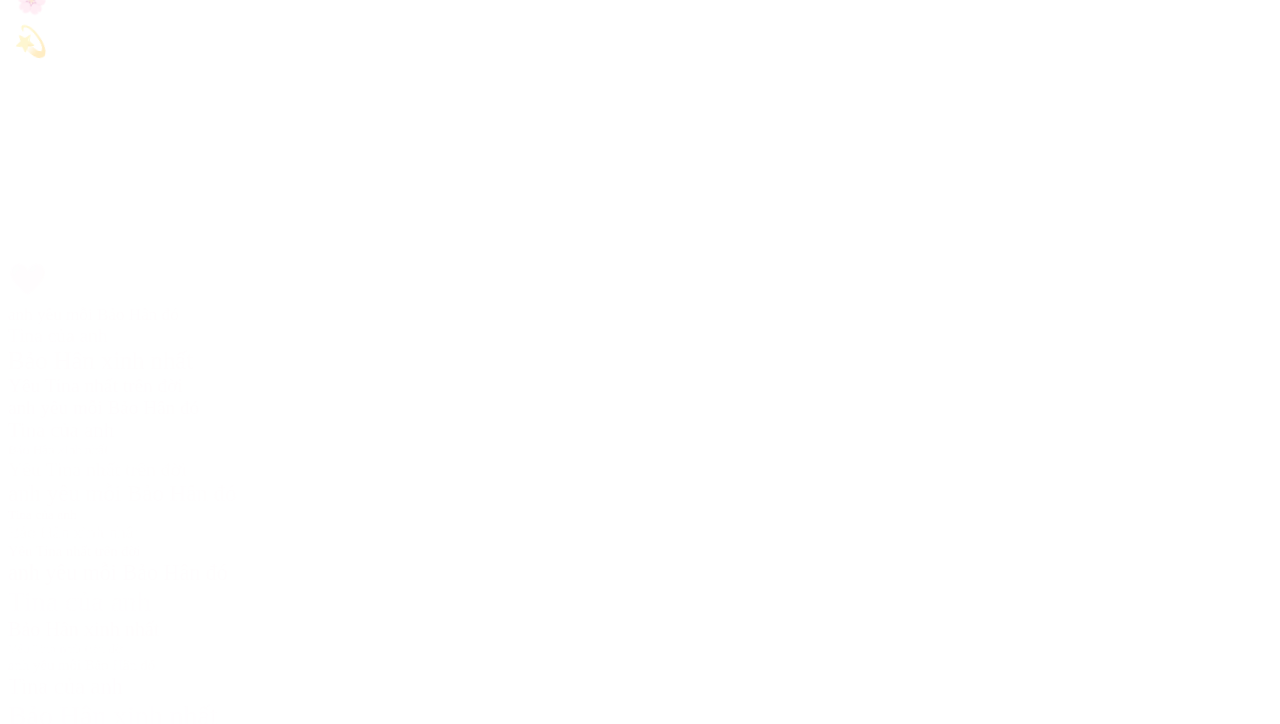
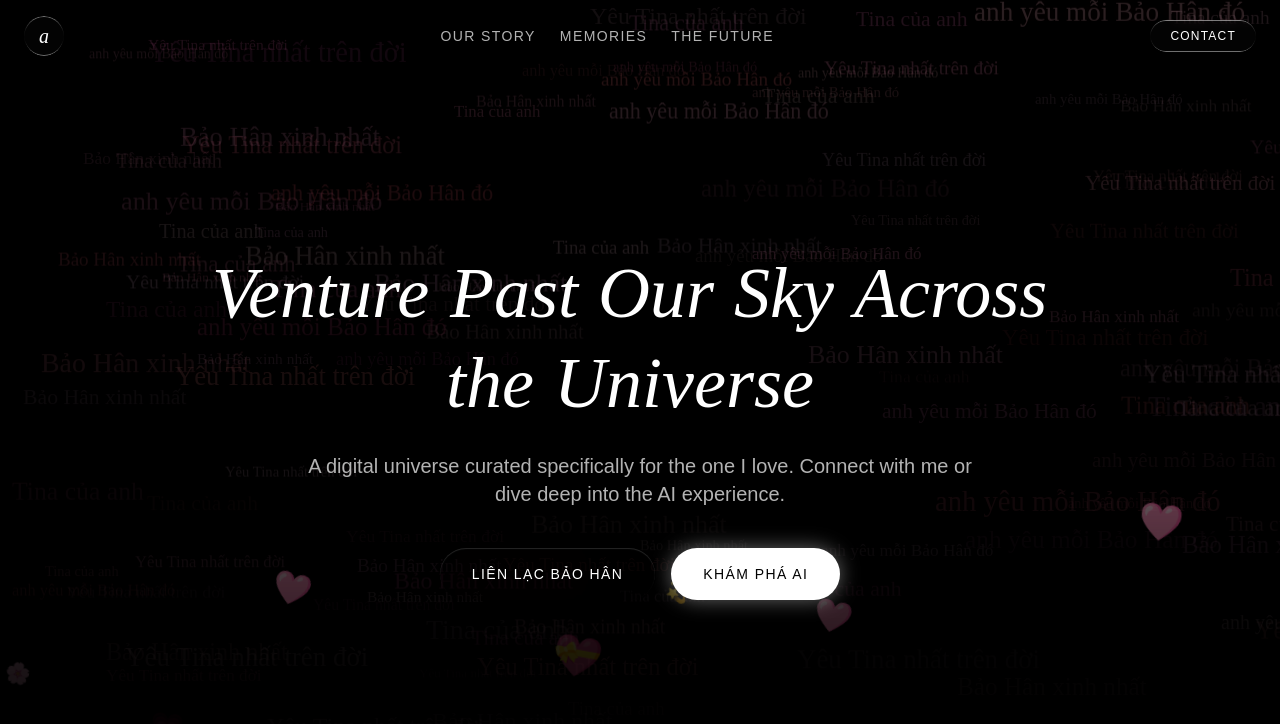
Before and after one commit to sadboiznhatcoder/BaoHan, a React (Vite) app: page / in a window 1280 px wide. Shown: the top 724 px of the page. Built offline with nearby package versions, Linux system fonts and the light colour scheme.

Commit message:
Update: Cinematic Landing Page with separate AI Portal and removed secret question

```diff
--- a/package.json
+++ b/package.json
@@ -10,6 +10,7 @@
     "preview": "vite preview"
   },
   "dependencies": {
+    "lucide-react": "^1.14.0",
     "react": "^19.2.4",
     "react-dom": "^19.2.4"
   },
--- a/src/App.jsx
+++ b/src/App.jsx
@@ -1,28 +1,106 @@
 import React, { useState } from 'react';
 import { motion, AnimatePresence } from 'framer-motion';
 
-import { CursorTrail, ClickBurst, FloatingHearts, FloatingLoveText } from './components/Effects';
+import CursorTrail from './components/CursorTrail';
+import ClickBurst from './components/ClickBurst';
+import FloatingHearts from './components/FloatingHearts';
+import FloatingLoveText from './components/FloatingLoveText';
 import FadingVideo from './components/FadingVideo';
 import BlurText from './components/BlurText';
 import AuthForm from './components/AuthForm';
 import LinktreePortal from './components/LinktreePortal';
 import ChatApp from './components/ChatApp';
-import GatekeeperScreen from './components/GatekeeperScreen'; // Or AngryScreen if that's what was used
+import AngryScreen from './components/AngryScreen';
+
+import './index.css';
 
 export default function App() {
-  const [phase, setPhase] = useState('auth'); // 'auth' | 'portal' | 'chat' | 'angry'
+  const [phase, setPhase] = useState('intro'); // 'intro' -> 'auth' -> 'portal' -> 'chat' -> 'angry'
+  const effectMode = (phase === 'portal' || phase === 'chat') ? 'gay' : 'love';
 
   return (
-    <div className="relative w-full h-full min-h-screen bg-black overflow-hidden">
-      {/* Global Elements */}
-      <div className="z-50 pointer-events-none absolute inset-0">
-        <CursorTrail mode="love" />
-        <ClickBurst mode="love" />
+    <div className="relative w-full h-screen overflow-hidden bg-black text-white">
+
+      {/* GLOBAL EFFECTS */}
+      <div className="absolute inset-0 z-50 pointer-events-none">
+        {phase !== 'angry' && <CursorTrail mode={effectMode} />}
+        {phase !== 'angry' && <ClickBurst mode={effectMode} />}
       </div>
-      <FloatingHearts />
+      {(phase === 'intro' || phase === 'auth' || phase === 'chat') && <FloatingHearts />}
       <FloatingLoveText opacity={0.3} zIndex={1} />
 
+      <div className="relative z-20 w-full h-full overflow-y-auto">
         <AnimatePresence mode="wait">
+
+          {phase === 'intro' && (
+            <motion.div
+              key="intro"
+              className="absolute inset-0 z-10 flex flex-col items-center justify-center p-4"
+              initial={{ opacity: 0 }}
+              animate={{ opacity: 1 }}
+              exit={{ opacity: 0 }}
+              transition={{ duration: 0.8 }}
+            >
+              <div className="absolute inset-0 z-0">
+                <FadingVideo
+                  src="https://d8j0ntlcm91z4.cloudfront.net/user_38xzZboKViGWJOttwIXH07lWA1P/hf_20260418_080021_d598092b-c4c2-4e53-8e46-94cf9064cd50.mp4"
+                  className="w-full h-full object-cover opacity-60"
+                  style={{ transform: 'scale(1.2)' }}
+                />
+                <div className="absolute inset-0 bg-gradient-to-b from-transparent via-black/40 to-black z-10"></div>
+              </div>
+
+              <nav className="absolute top-4 left-0 w-full px-6 flex justify-between items-center z-20">
+                <div className="w-10 h-10 rounded-full liquid-glass flex items-center justify-center">
+                  <span className="font-serif italic text-xl text-white">a</span>
+                </div>
+                <div className="hidden md:flex gap-6 text-sm tracking-widest uppercase text-white/70 font-sans">
+                  <span>Our Story</span>
+                  <span>Memories</span>
+                  <span>The Future</span>
+                </div>
+                <button className="px-5 py-2 rounded-full liquid-glass text-xs uppercase tracking-widest hover:bg-white/10 transition-colors">
+                  Contact
+                </button>
+              </nav>
+
+              <div className="relative z-20 w-full max-w-4xl mx-auto text-center mt-12">
+                <BlurText
+                  text="Venture Past Our Sky Across the Universe"
+                  className="font-serif italic text-5xl md:text-7xl leading-tight mb-6 text-white drop-shadow-2xl"
+                />
+                <motion.p
+                  className="text-white/70 text-lg md:text-xl font-light mb-10 max-w-2xl mx-auto font-sans"
+                  initial={{ opacity: 0 }}
+                  animate={{ opacity: 1 }}
+                  transition={{ delay: 1, duration: 1 }}
+                >
+                  A digital universe curated specifically for the one I love. Connect with me or dive deep into the AI experience.
+                </motion.p>
+
+                <motion.div
+                  className="flex flex-col sm:flex-row gap-4 justify-center items-center"
+                  initial={{ opacity: 0, y: 20 }}
+                  animate={{ opacity: 1, y: 0 }}
+                  transition={{ delay: 1.5, duration: 0.8 }}
+                >
+                  <a
+                    href="tel:0707080940"
+                    className="px-8 py-4 rounded-full liquid-glass-strong text-white font-medium uppercase tracking-widest text-sm hover:scale-105 transition-transform"
+                  >
+                    Liên lạc Bảo Hân
+                  </a>
+                  <button
+                    onClick={() => setPhase('auth')}
+                    className="px-8 py-4 rounded-full bg-white text-black font-medium uppercase tracking-widest text-sm hover:bg-gray-200 hover:scale-105 transition-transform shadow-[0_0_20px_rgba(255,255,255,0.4)]"
+                  >
+                    Khám phá AI
+                  </button>
+                </motion.div>
+              </div>
+            </motion.div>
+          )}
+
           {phase === 'auth' && (
             <motion.div
               key="auth"
@@ -41,37 +119,20 @@
                 <div className="absolute inset-0 bg-gradient-to-b from-transparent via-black/40 to-black z-10"></div>
               </div>
 
-            {/* Cinematic Navbar */}
-            <nav className="absolute top-4 left-0 w-full px-6 flex justify-between items-center z-20">
-              <div className="w-10 h-10 rounded-full liquid-glass flex items-center justify-center">
-                <span className="font-serif italic text-xl text-white">a</span>
-              </div>
-              <div className="hidden md:flex gap-6 text-sm tracking-widest uppercase text-white/70 font-sans">
-                <span>Our Story</span>
-                <span>Memories</span>
-                <span>The Future</span>
-              </div>
-              <div className="w-10 h-10 rounded-full liquid-glass"></div>
-            </nav>
-
-            <div className="relative z-20 w-full max-w-4xl mx-auto text-center mt-12">
-              <BlurText
-                text="Venture Past The Sky Into My Heart"
-                className="font-serif italic text-5xl md:text-7xl leading-tight mb-8 text-white drop-shadow-2xl"
+              <div className="relative z-20 w-full max-w-md mx-auto">
+                <div className="liquid-glass-strong p-2 sm:p-4 rounded-3xl w-full">
+                  <AuthForm
+                    onSuccess={() => setPhase('portal')}
+                    onFail={() => setPhase('angry')}
                   />
-
-              <div className="liquid-glass-strong p-2 sm:p-4 rounded-3xl max-w-lg mx-auto relative">
-                {/* Embed AuthForm */}
-                {/* Note: If AuthForm still has fixed positioning inside, it will need to be changed to relative to sit inside this div */}
-                <AuthForm onSuccess={() => setPhase('portal')} onFail={() => setPhase('angry')} />
                 </div>
               </div>
             </motion.div>
           )}
 
-        {(phase === 'portal' || phase === 'chat') && (
+          {phase === 'portal' && (
             <motion.div
-            key="portal-chat"
+              key="portal"
               className="absolute inset-0 z-10 p-4 md:p-8 lg:p-12 flex flex-col"
               initial={{ opacity: 0 }}
               animate={{ opacity: 1 }}
@@ -86,22 +147,45 @@
                 <div className="absolute inset-0 bg-black/40 backdrop-blur-[2px]"></div>
               </div>
 
-            <div className="relative z-10 w-full max-w-6xl mx-auto flex-1 flex flex-col">
-              <div className="liquid-glass rounded-[1.25rem] w-full flex-1 overflow-hidden relative shadow-2xl">
-                 {phase === 'portal' ? (
+              <div className="relative z-10 w-full max-w-6xl mx-auto flex-1 flex flex-col items-center justify-center">
+                <div className="liquid-glass rounded-[1.25rem] w-full max-w-md h-full max-h-[85vh] overflow-hidden relative shadow-2xl">
                    <LinktreePortal onUnlock={() => setPhase('chat')} />
-                 ) : (
-                   <ChatApp />
-                 )}
                 </div>
               </div>
             </motion.div>
           )}
 
+          {phase === 'chat' && (
+            <motion.div
+              key="chat"
+              className="absolute inset-0 z-10 p-4 md:p-10 flex flex-col items-center justify-center"
+              initial={{ opacity: 0 }}
+              animate={{ opacity: 1 }}
+              exit={{ opacity: 0 }}
+              transition={{ duration: 0.8 }}
+            >
+              <div className="absolute inset-0 z-0">
+                <FadingVideo
+                  src="https://d8j0ntlcm91z4.cloudfront.net/user_38xzZboKViGWJOttwIXH07lWA1P/hf_20260418_094631_d30ab262-45ee-4b7d-99f3-5d5848c8ef13.mp4"
+                  className="w-full h-full object-cover"
+                />
+                <div className="absolute inset-0 bg-black/40 backdrop-blur-[2px]"></div>
+              </div>
+
+              <div className="relative z-10 liquid-glass-strong w-full max-w-4xl h-[85vh] rounded-[2rem] overflow-hidden shadow-2xl">
+                 <ChatApp />
+              </div>
+            </motion.div>
+          )}
+
           {phase === 'angry' && (
-           <GatekeeperScreen key="angry" onUnlock={() => setPhase('portal')} />
+            <div key="angry" className="absolute inset-0 z-50">
+              <AngryScreen />
+            </div>
           )}
+
         </AnimatePresence>
+      </div>
     </div>
   );
 }
--- a/src/components/AuthForm.jsx
+++ b/src/components/AuthForm.jsx
@@ -22,7 +22,6 @@
     birthday: '',
     phone: '',
     nickname: '',
-    handsome: '',
   });
   const [attempts, setAttempts] = useState(3);
   const [error, setError] = useState('');
@@ -34,7 +33,7 @@
   };
 
   const validate = () => {
-    const { birthday, phone, nickname, handsome } = answers;
+    const { birthday, phone, nickname } = answers;
 
     // Validate birthday: must be 08/03/2009
     if (birthday !== '08/03/2009') return false;
@@ -44,10 +43,6 @@
 
     // Validate nickname (auto-capitalize, compare uppercase)
     if (nickname.toUpperCase().trim() !== 'TINA') return false;
-
-    // Validate handsome (auto-uppercase, remove accents)
-    const cleaned = removeAccents(handsome.toUpperCase().trim());
-    if (cleaned !== 'VO MINH NHAT') return false;
 
     return true;
   };
@@ -208,25 +203,6 @@
             />
           </motion.div>
 
-          {/* Q4: Who's most handsome */}
-          <motion.div
-            initial={{ x: -30, opacity: 0 }}
-            animate={{ x: 0, opacity: 1 }}
-            transition={{ delay: 0.6 }}
-          >
-            <label className="block text-sm font-medium text-pink-300/80 mb-1.5">
-              👑 Ai đẹp trai nhất thế giới? <span className="text-xs font-normal text-pink-300/60 ml-1 block mt-1">(cả họ và tên ghi hoa không dấu)</span>
-            </label>
-            <input
-              type="text"
-              placeholder="Nhập câu trả lời..."
-              value={answers.handsome}
-              onChange={e => handleChange('handsome', e.target.value.toUpperCase())}
-              className={`w-full px-4 py-3.5 rounded-xl text-base ${inputFocusClass} transition-all duration-200 uppercase`}
-              style={inputStyle}
-              autoCapitalize="characters"
-            />
-          </motion.div>
 
           {/* Error message */}
           <AnimatePresence>
```
Also changed, not shown: 1 other file (tests, documents, lock files or other folders). Lines whose indentation alone changed are shown as unchanged.
